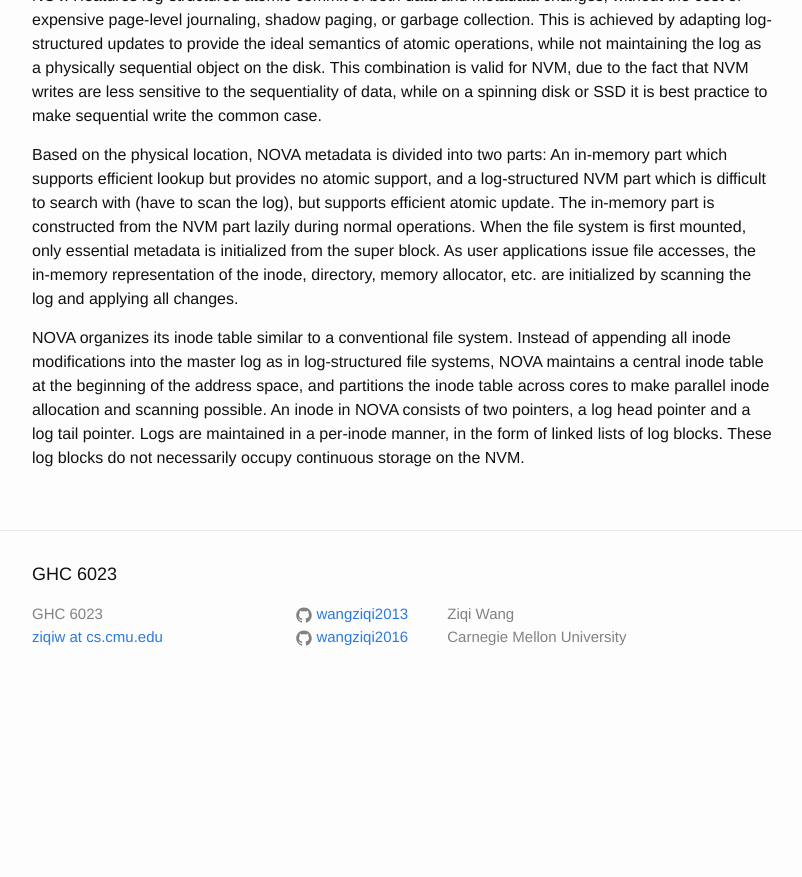
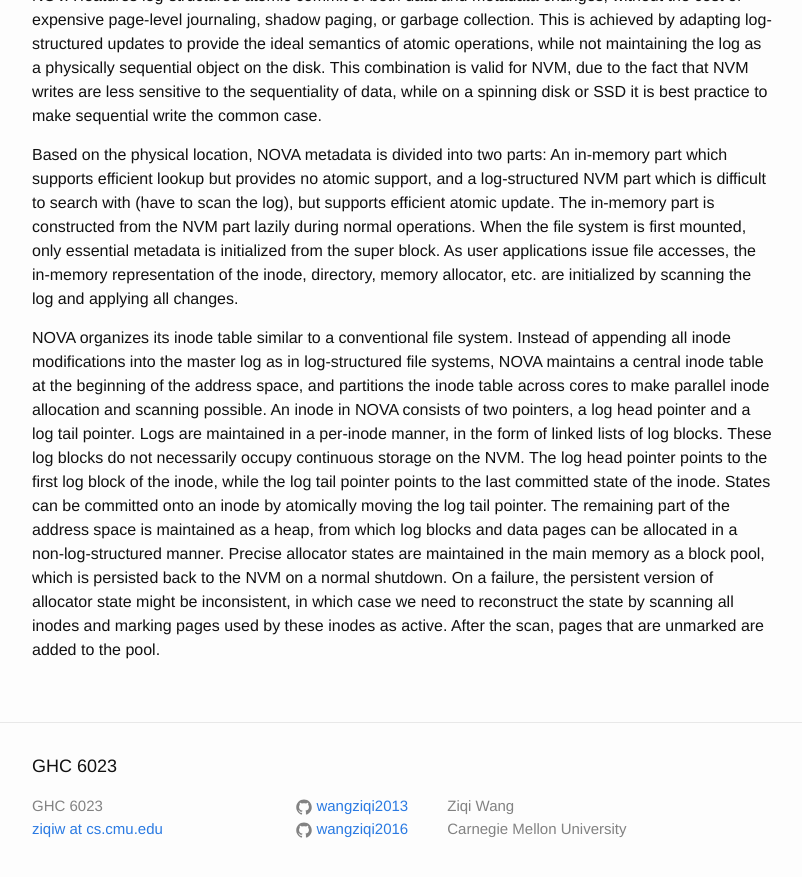
Before and after one commit to wangziqi2013/wangziqi2013.github.io, a Jekyll site: the page built from _posts/2019-10-26-nova.markdown, in a window 1280 px wide and 900 px high, scrolled down 1252 px. Shown: the top 877 px of the window, without its empty margins (238-1040 px from the left). Built offline with Jekyll 4.4.1, drawn with Linux system fonts in a browser that asks for light colours; before the commit the page ends 1960 px from its top, so only the background shows below that.

Commit message:
Adding storage management

```diff
--- a/_posts/2019-10-26-nova.markdown
+++ b/_posts/2019-10-26-nova.markdown
@@ -56,4 +56,11 @@ NOVA organizes its inode table similar to a conventional file system. Instead of
 the master log as in log-structured file systems, NOVA maintains a central inode table at the beginning of the address
 space, and partitions the inode table across cores to make parallel inode allocation and scanning possible. An inode in
 NOVA consists of two pointers, a log head pointer and a log tail pointer. Logs are maintained in a per-inode manner, in
-the form of linked lists of log blocks. These log blocks do not necessarily occupy continuous storage on the NVM.
+the form of linked lists of log blocks. These log blocks do not necessarily occupy continuous storage on the NVM. The log
+head pointer points to the first log block of the inode, while the log tail pointer points to the last committed state of
+the inode. States can be committed onto an inode by atomically moving the log tail pointer. The remaining part of the
+address space is maintained as a heap, from which log blocks and data pages can be allocated in a non-log-structured manner.
+Precise allocator states are maintained in the main memory as a block pool, which is persisted back to the NVM on a normal
+shutdown. On a failure, the persistent version of allocator state might be inconsistent, in which case we need to reconstruct
+the state by scanning all inodes and marking pages used by these inodes as active. After the scan, pages that are unmarked
+are added to the pool.
```
